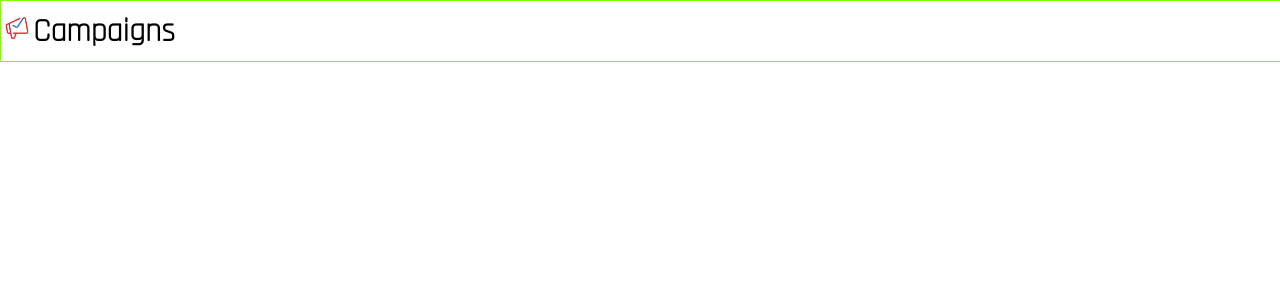
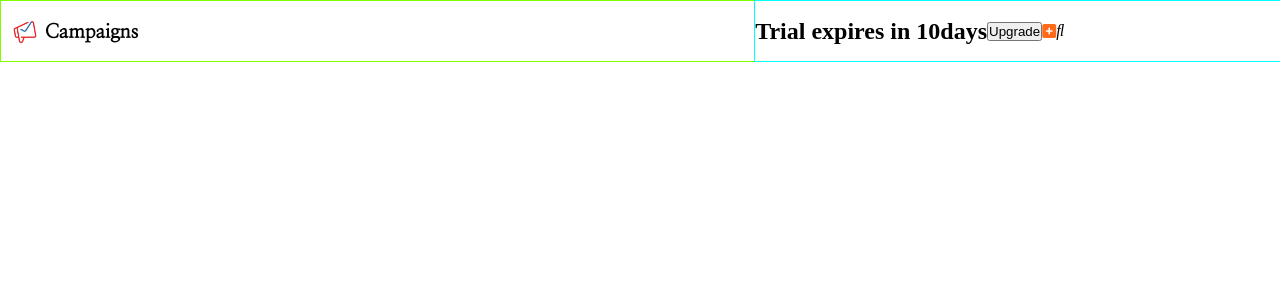
Before and after one commit to alenbabu/Zohodashboardsample, a React (Create React App) app: page / in a window 1280 px wide. Shown: the top 300 px of the page. Built offline with nearby package versions, Linux system fonts and the light colour scheme.

Commit message:
Header right content modified

```diff
--- a/public/index.html
+++ b/public/index.html
@@ -1,14 +1,12 @@
 <!DOCTYPE html>
 <html lang="en">
+
 <head>
   <meta charset="utf-8" />
   <link rel="icon" href="%PUBLIC_URL%/favicon.ico" />
   <meta name="viewport" content="width=device-width, initial-scale=1" />
   <meta name="theme-color" content="#000000" />
-    <meta
-      name="description"
-      content="Web site created using create-react-app"
-    />
+  <meta name="description" content="Web site created using create-react-app" />
   <link rel="apple-touch-icon" href="%PUBLIC_URL%/logo192.png" />
   <!--
       manifest.json provides metadata used when your web app is installed on a
@@ -25,10 +23,12 @@
       Learn how to configure a non-root public URL by running `npm run build`.
     -->
   <title>Zoho Campaigns</title>
+
   <link rel="preconnect" href="https://fonts.googleapis.com">
   <link rel="preconnect" href="https://fonts.gstatic.com" crossorigin>
-<link href="https://fonts.googleapis.com/css2?family=Rajdhani:wght@300&display=swap" rel="stylesheet">
-  </head>
+  <link href="https://fonts.googleapis.com/css2?family=Nanum+Myeongjo&display=swap" rel="stylesheet">
+
+  <link rel="stylesheet" href="https://cdnjs.cloudflare.com/ajax/libs/font-awesome/6.4.2/css/all.min.css" integrity="sha512-z3gLpd7yknf1YoNbCzqRKc4qyor8gaKU1qmn+CShxbuBusANI9QpRohGBreCFkKxLhei6S9CQXFEbbKuqLg0DA==" crossorigin="anonymous" referrerpolicy="no-referrer" />
 <body>
   <noscript>You need to enable JavaScript to run this app.</noscript>
   <div id="root"></div>
@@ -43,4 +43,5 @@
       To create a production bundle, use `npm run build` or `yarn build`.
     -->
 </body>
+
 </html>
--- a/src/Components/Header/Header.js
+++ b/src/Components/Header/Header.js
@@ -4,10 +4,19 @@ import './header.css'
 function Header() {
     return (
         <div className='header'>
-            <div className='header-title-content'>
-            <img className='logo' src='./assets/zoho_logo.png ' alt='logo' />
-            <h1 className='header-title'>Campaigns</h1>
+            <div className='header-left-content'>
+                <img className='logo' src='./assets/zoho_logo.png ' alt='logo' />
+                <h1 className='header-title'>Campaigns</h1>
             </div>
+
+            <div className='header-right-content'>
+                <h2>Trial expires in 10days</h2>
+                <button>Upgrade</button>
+                <i class="fa-solid fa-square-plus icon"></i>
+                <i class="fa-duotone fa-magnifying-glass"></i>
+
+            </div>
+
 
         </div>
     )
--- a/src/Components/Header/header.css
+++ b/src/Components/Header/header.css
@@ -6,22 +6,38 @@
 
 .header{
     display: flex;
-    flex-direction: row;
     align-items: center;
 }
 
-.header-title-content{
+.header-left-content{
     display: flex;
+    flex: 1;
 }
 
 .logo{
     width: 2em;
     height: 2em;
+    margin-left: 0.5em;
 
 }
 
 .header-title{
     font-size: 2em;
-    font-family: 'Rajdhani', sans-serif;
+    font-family: 'Nanum Myeongjo', serif;
+    margin-left: 0.2em;
+    margin-top: 0.3em;
+    font-size: 1.2rem;
 
 }
+
+.header-right-content{
+    width: 41%;
+    height: 7.5vh;
+    display: flex;
+    align-items: center;
+    border: 1px solid cyan;
+}
+
+.icon{
+    color: #ff6a1a;
+}
```
Lines whose indentation alone changed are shown as unchanged.
